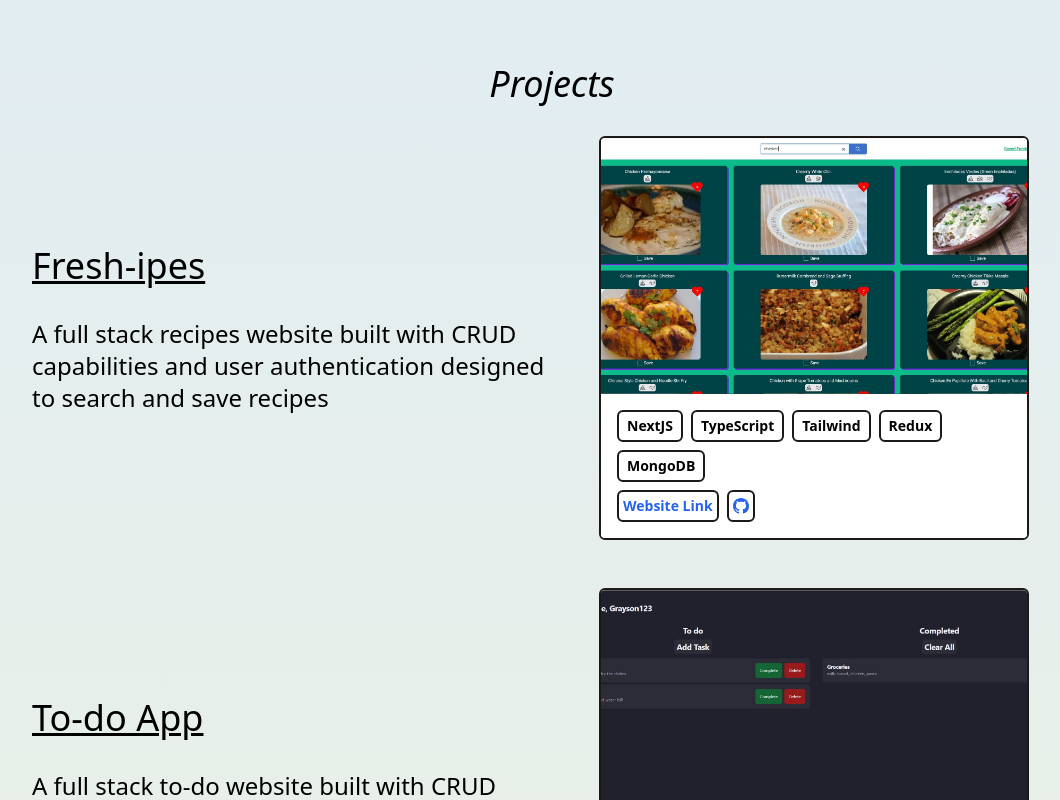
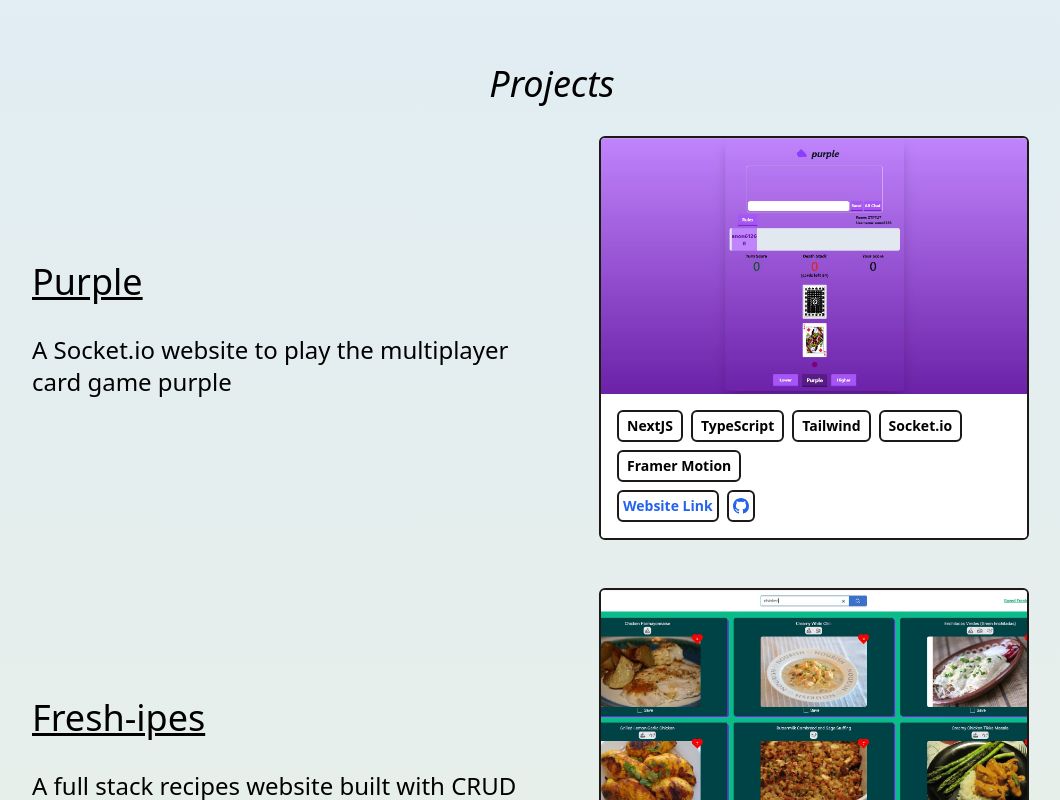
Before and after one commit to Grayson-Remington/portfolio-next, a Next.js app: page / in a window 1280 px wide. Shown: the part 980-1780 px from the top of the page, without its empty margins (88-1148 px from the left). Built offline with nearby package versions, Linux system fonts and the light colour scheme.

Commit message:
added purple

```diff
--- a/public/data/portfolio.ts
+++ b/public/data/portfolio.ts
@@ -1,4 +1,12 @@
 export default [
+  {
+    title: "Purple",
+    imgUrl: "assets/purple.jpg",
+    stack: ["NextJS", "TypeScript", "Tailwind", "Socket.io", "Framer Motion"],
+    about: "A Socket.io website to play the multiplayer card game purple",
+    link: "https://purplethegame.vercel.app/",
+    githubLink: "https://github.com/Grayson-Remington/purple",
+  },
   {
     title: "Fresh-ipes",
     imgUrl: "assets/freshipes.jpg",
```
Also changed, not shown: public/assets/purple.jpg (added).
